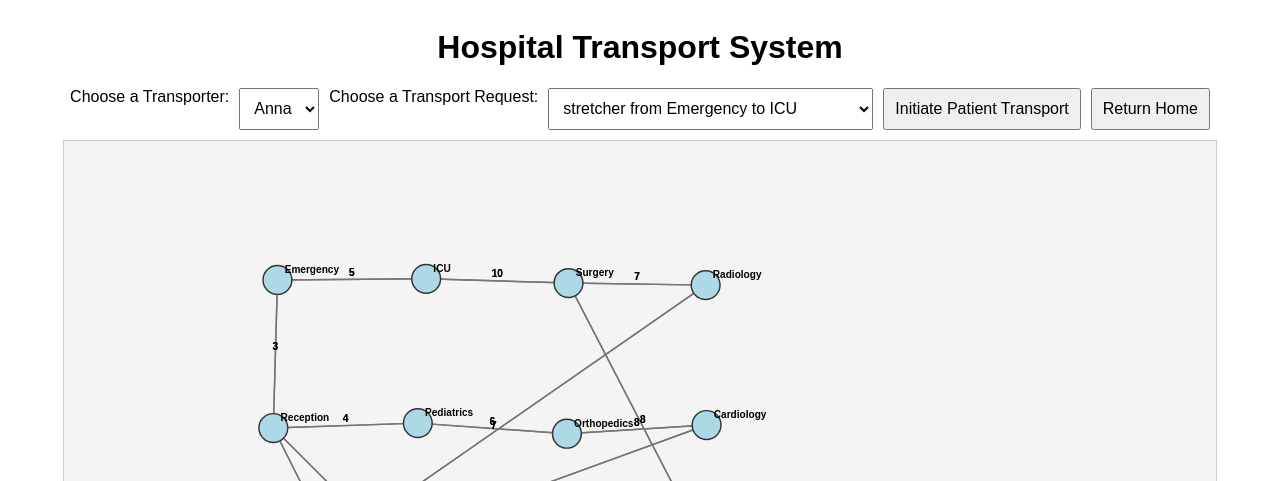
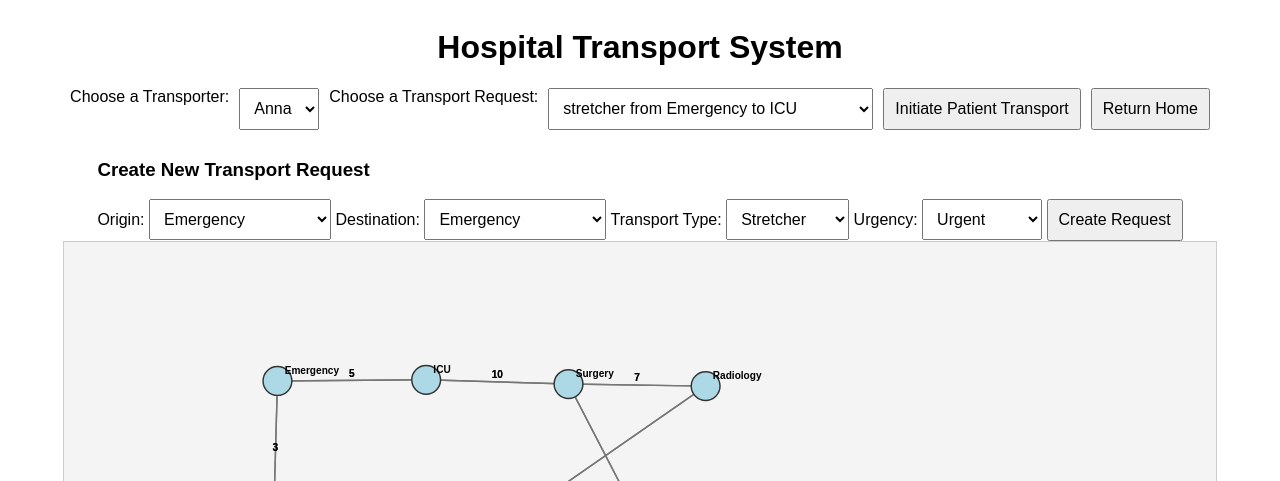
Before and after one commit to Marremeister/Modellerande-av-patienttransporter, a Flask app: page / in a window 1280 px wide. Shown: the top 481 px of the page. Run offline with Flask 3, Linux system fonts and the light colour scheme; some libraries are stand-ins or nearby versions.

Commit message:
Möjliggjort att requests kan göra från frontend och att transporter tas bort från listan när de är klara.

```diff
--- a/hospital_controller.py
+++ b/hospital_controller.py
@@ -1,7 +1,7 @@
 import eventlet
 eventlet.monkey_patch()
 import eventlet.wsgi
-from flask import Flask, render_template, request, jsonify
+from flask import Flask, render_template, request, jsonify, has_request_context
 from flask_socketio import SocketIO
 from hospital_model import Hospital
 from model_patient_transporters import PatientTransporter
@@ -18,6 +18,10 @@ class HospitalController:
         self.socketio = SocketIO(self.app, async_mode="eventlet", cors_allowed_origins="*")
 
         # Define API routes
+        self.app.add_url_rule("/frontend_transport_request", "frontend_transport_request",
+                              self.frontend_transport_request, methods=["POST"])
+        self.app.add_url_rule("/remove_transport_request", "remove_transport_request", self.remove_transport_request,
+                              methods=["POST"])
         self.app.add_url_rule("/", "index", self.index)
         self.app.add_url_rule("/get_hospital_graph", "get_hospital_graph", self.get_hospital_graph, methods=["GET"])
         self.app.add_url_rule("/assign_transport", "assign_transport", self.handle_assign_transport, methods=["POST"])
@@ -126,16 +130,28 @@ class HospitalController:
 
     def assign_transport(self, transporter, request_obj):
         """Assigns a transport request to a transporter and updates its position step-by-step."""
-        path_to_origin, error_response, status_code = self.calculate_path(transporter.current_location, request_obj.origin, transporter)
+        path_to_origin, error_response, status_code = self.calculate_path(transporter.current_location,
+                                                                          request_obj.origin, transporter)
         if error_response:
             return error_response, status_code
 
-        path_to_destination, error_response, status_code = self.calculate_path(request_obj.origin, request_obj.destination, transporter)
+        path_to_destination, error_response, status_code = self.calculate_path(request_obj.origin,
+                                                                               request_obj.destination, transporter)
         if error_response:
             return error_response, status_code
 
         full_path = path_to_origin[:-1] + path_to_destination
         self.move_transporter(transporter, full_path)
+
+        # 🔹 Generate request key (same format used in frontend)
+        request_key = f"{request_obj.origin}-{request_obj.destination}"
+
+        # 🔥 Remove the request from self.transport_requests
+        self.transport_requests = [r for r in self.transport_requests if
+                                   not (r.origin == request_obj.origin and r.destination == request_obj.destination)]
+
+        # 🔹 Emit to frontend that the request is completed (removes it from dropdown)
+        self.socketio.emit("transport_complete", {"requestKey": request_key})
 
         return jsonify({"status": f"{transporter.name} has arrived at {request_obj.destination}."})
 
@@ -168,11 +184,43 @@ class HospitalController:
         """Create and store a transporter."""
         self.transporters.append(PatientTransporter(self.model, name, start_location="Transporter Lounge"))
 
+    def remove_transport_request(self):
+        """Removes a transport request after completion."""
+        data = request.get_json()
+        request_key = data.get("requestKey")
+
+        if not request_key:
+            return jsonify({"error": "Request key is required"}), 400
+
+        self.transport_requests = [r for r in self.transport_requests if f"{r.origin}-{r.destination}" != request_key]
+
+        return jsonify({"status": f"Request {request_key} removed."})
+
     def create_transport_request(self, origin, destination, transport_type="stretcher", urgent=False):
-        """Create a transportation request and store it with correct argument order."""
+        """Creates a transport request manually (backend usage) or via API."""
         request_obj = TransportationRequest(request_time=None, origin=origin, destination=destination,
                                             transport_type=transport_type, urgent=urgent)
         self.transport_requests.append(request_obj)
+
+        response_message = f"Request from {origin} to {destination} created!"
+
+        # 🔹 If called inside an API request, use jsonify
+        if has_request_context():
+            return jsonify({"status": response_message})
+
+    def frontend_transport_request(self):
+        """Handles transport requests coming from the frontend by calling the existing method."""
+        data = request.get_json()
+        origin = data.get("origin")
+        destination = data.get("destination")
+        transport_type = data.get("transport_type", "stretcher")
+        urgent = data.get("urgent", False)
+
+        if not origin or not destination:
+            return jsonify({"error": "Origin and destination are required"}), 400
+
+        # 🔹 Call the existing method
+        return self.create_transport_request(origin, destination, transport_type, urgent)
 
     def run(self):
         """Run the system by initializing all components and starting necessary processes."""
--- a/templates/index.html
+++ b/templates/index.html
@@ -63,6 +63,29 @@
         <button id="returnHomeBtn" onclick="returnHome()">Return Home</button>
 
     </div>
+    <div class="request-form">
+    <h3>Create New Transport Request</h3>
+
+    <label for="originDropdown">Origin:</label>
+    <select id="originDropdown"></select>
+
+    <label for="destinationDropdown">Destination:</label>
+    <select id="destinationDropdown"></select>
+
+    <label for="typeDropdown">Transport Type:</label>
+    <select id="typeDropdown">
+        <option value="stretcher">Stretcher</option>
+        <option value="wheelchair">Wheelchair</option>
+    </select>
+
+    <label for="urgentDropdown">Urgency:</label>
+    <select id="urgentDropdown">
+        <option value="true">Urgent</option>
+        <option value="false">Not Urgent</option>
+    </select>
+
+    <button onclick="createRequest()">Create Request</button>
+</div>
 
     <svg viewBox="-100 -100 1400 1000"></svg>
 
@@ -155,6 +178,85 @@
                     });
                 });
         }
+        function loadDepartmentDropdowns() {
+    fetch("http://127.0.0.1:5001/get_hospital_graph")
+        .then(response => response.json())
+        .then(graph => {
+            console.log("🏥 Loaded hospital graph:", graph); // 🔹 Debugging
+
+            let originDropdown = document.getElementById("originDropdown");
+            let destinationDropdown = document.getElementById("destinationDropdown");
+
+            originDropdown.innerHTML = "";
+            destinationDropdown.innerHTML = "";
+
+            if (!graph.nodes || graph.nodes.length === 0) {
+                console.error("❌ No nodes found in hospital graph!");
+                return;
+            }
+
+            graph.nodes.forEach(node => {
+                let option1 = document.createElement("option");
+                option1.value = node.id;
+                option1.textContent = node.id;
+                originDropdown.appendChild(option1);
+
+                let option2 = document.createElement("option");
+                option2.value = node.id;
+                option2.textContent = node.id;
+                destinationDropdown.appendChild(option2);
+            });
+
+            console.log("✅ Dropdowns populated successfully!");
+        })
+        .catch(error => console.error("❌ Error fetching departments:", error));
+}
+
+
+        function createRequest() {
+    let origin = document.getElementById("originDropdown").value;
+    let destination = document.getElementById("destinationDropdown").value;
+    let transportType = document.getElementById("typeDropdown").value;
+    let urgent = document.getElementById("urgentDropdown").value === "true";
+
+    if (!origin || !destination || origin === destination) {
+        alert("Please select a valid origin and destination.");
+        return;
+    }
+
+    fetch("http://127.0.0.1:5001/frontend_transport_request", {
+        method: "POST",
+        headers: { "Content-Type": "application/json" },
+        body: JSON.stringify({ origin, destination, transport_type: transportType, urgent })
+    })
+    .then(response => response.json())
+    .then(data => {
+        alert(data.status || "Request created successfully!");
+        loadTransportRequests();  // 🔹 Refresh the request list
+    })
+    .catch(error => console.error("❌ Error:", error));
+}
+
+
+function removeRequest(requestKey) {
+    fetch("http://127.0.0.1:5001/remove_transport_request", {
+        method: "POST",
+        headers: { "Content-Type": "application/json" },
+        body: JSON.stringify({ requestKey })
+    })
+    .then(response => response.json())
+    .then(data => {
+        console.log("✅ Request removed:", data);
+        loadTransportRequests();  // 🔹 Refresh dropdown after removal
+    })
+    .catch(error => console.error("❌ Error:", error));
+}
+
+socket.on("transport_complete", function (data) {
+    console.log("🚀 Transport completed:", data);
+    removeRequest(data.requestKey);
+});
+
 
         function loadTransportRequests() {
             fetch("http://127.0.0.1:5001/get_transport_requests")
@@ -259,6 +361,7 @@
             loadHospitalGraph();
             loadTransporters();
             loadTransportRequests();
+            loadDepartmentDropdowns();
         };
     </script>
 </body>
```
